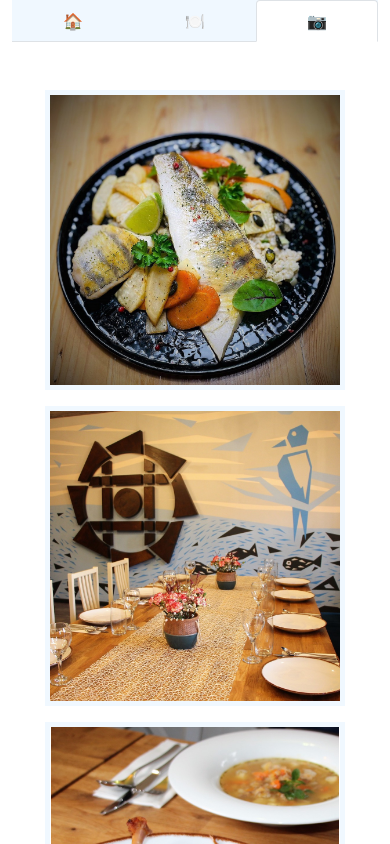
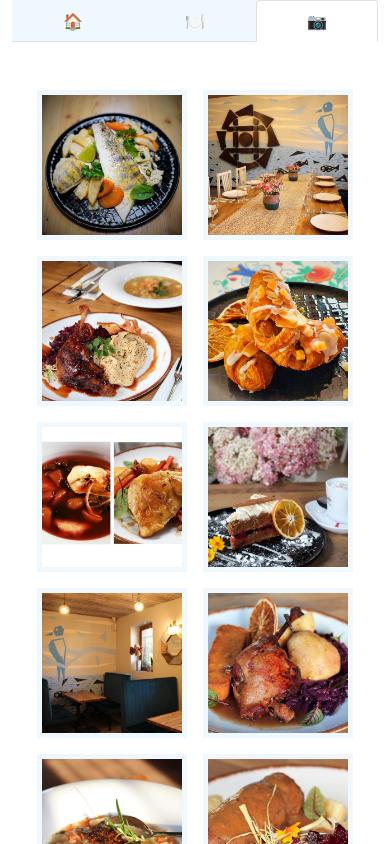
Before and after one commit to marektopolewski/modrymlyn, a React (Create React App) app: page /photos in a window 390 px wide. Shown: the top 844 px of the page. Built offline with nearby package versions, Linux system fonts and the light colour scheme.

Commit message:
improvements to mobile view for photos

```diff
--- a/src/photos/Photos.css
+++ b/src/photos/Photos.css
@@ -31,3 +31,29 @@
     transform: scale(1.03);
     transition-duration: 0.3s;
 }
+
+@media only screen and (max-width:760px)
+{
+    .photo-wrapper {
+        width: 200px;
+        height: 200px;
+    }
+
+    .image {
+        max-width: 190px;
+        max-height: 190px;
+    }
+}
+
+@media only screen and (max-width:450px)
+{
+    .photo-wrapper {
+        width: 150px;
+        height: 150px;
+    }
+
+    .image {
+        max-width: 140px;
+        max-height: 140px;
+    }
+}
```
